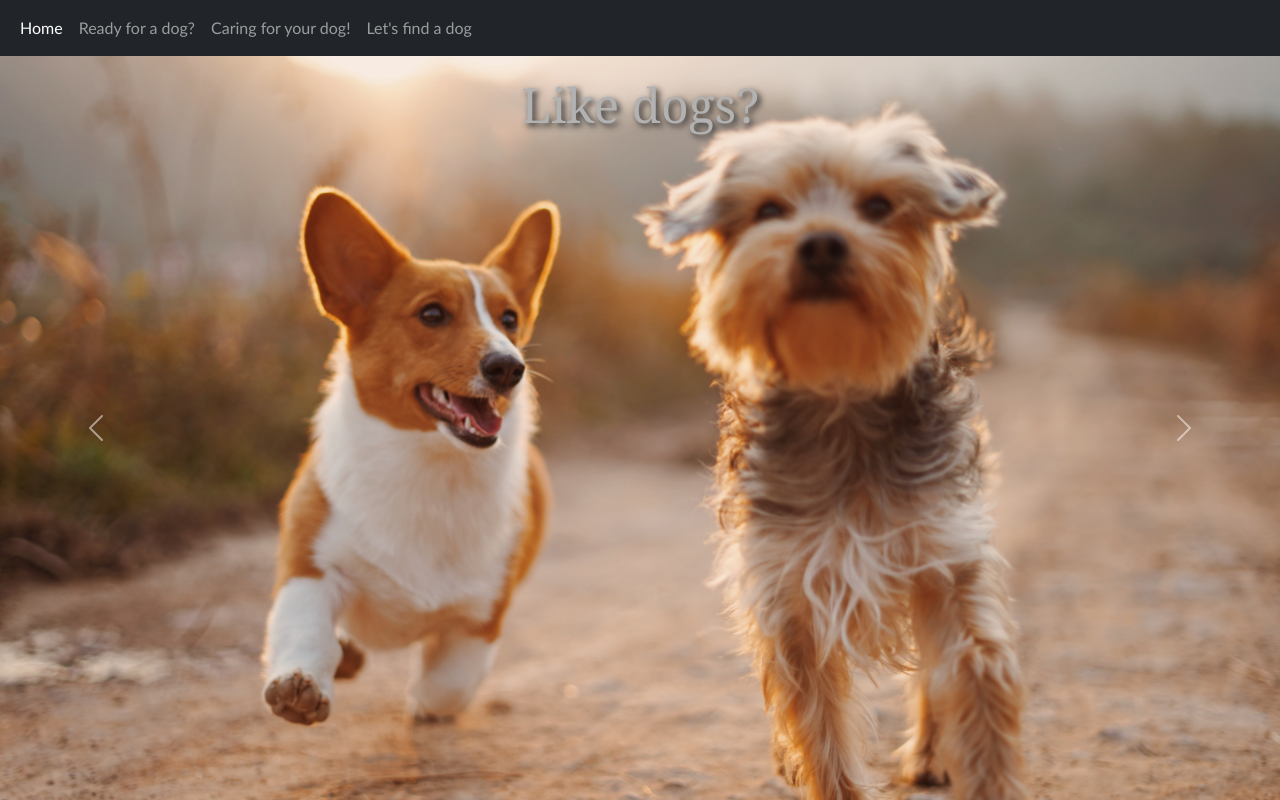
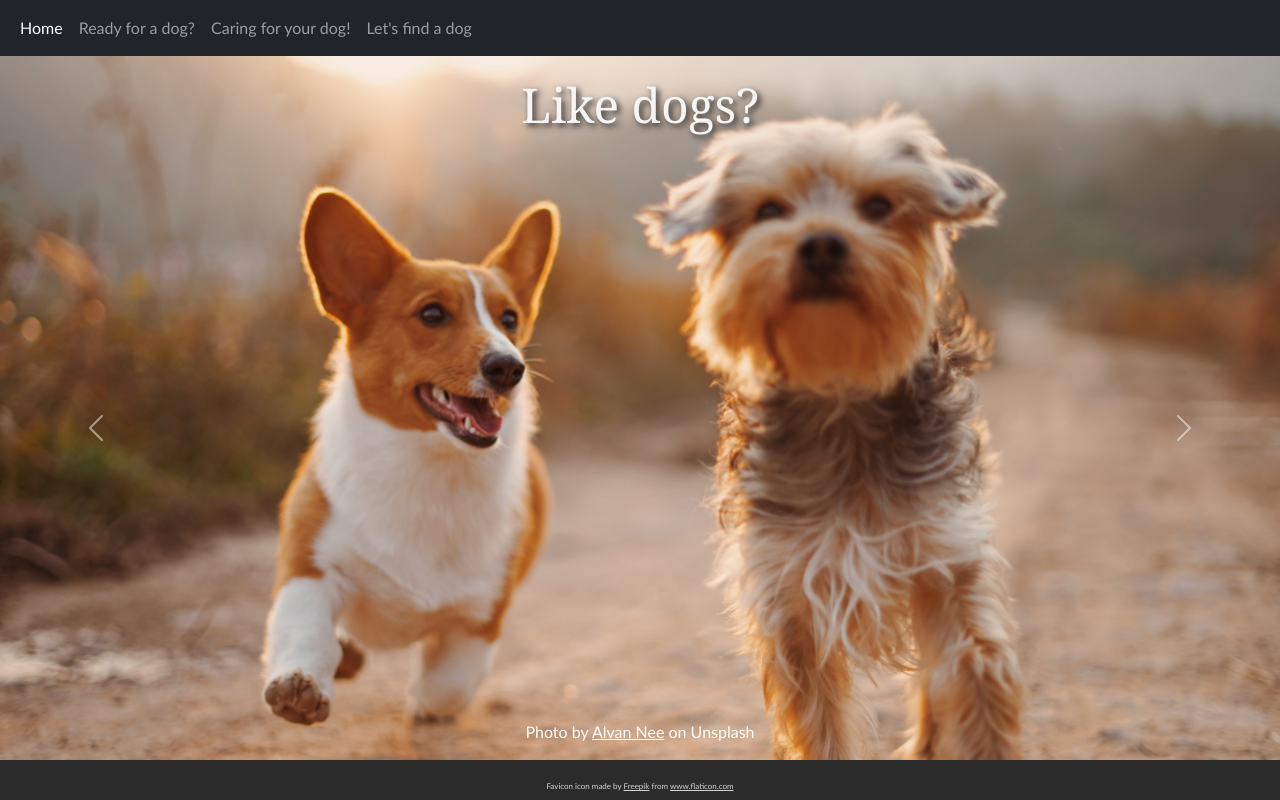
Before and after one commit to ashratigan/Project-Ratigan-Ashley, a website: page index.html in a window 1280 px wide. Drawn offline with nearby package versions, Linux system fonts and the light colour scheme.

Commit message:
added urls for images

```diff
--- a/index.html
+++ b/index.html
@@ -56,32 +56,57 @@
             <div class="carousel-inner">
                 <div class="carousel-item active">
                     <img class="d-block w-100" src="./images/dog1.jpg" alt="First slide">
+                    <div class="carousel-caption d-none d-md-block carousel-caption-top">
+                        <h1 class="carousel-title">Like dogs?</h1>
+                    </div>
                     <div class="carousel-caption d-none d-md-block">
-                        <h1 class="carousel-title">Like dogs?</h1>
+                        <div class="carousel-bottom">
+                            <p class="">Photo by <a href="https://unsplash.com/@alvannee?utm_source=unsplash&utm_medium=referral&utm_content=creditCopyText">Alvan Nee</a> on Unsplash</p>
+                        </div>
                     </div>
                 </div>
                 <div class="carousel-item">
                     <img class="d-block w-100" src="./images/dog2.jpg" alt="Second slide">
+                    <div class="carousel-caption d-none d-md-block carousel-caption-top">
+                        <h1 class="carousel-title">We do!</h1>
+                    </div>
                     <div class="carousel-caption d-none d-md-block">
-                        <h1 class="carousel-title">We do!</h1>
+                        <div class="carousel-bottom">
+                            <p class="">Photo by <a href="https://unsplash.com/@anoirchafik?utm_source=unsplash&utm_medium=referral&utm_content=creditCopyText">Anoir Chafik</a> on Unsplash</p>
+                        </div>
                     </div>
                 </div>
                 <div class="carousel-item">
                     <img class="d-block w-100" src="./images/dog3.jpg" alt="Third slide">
+                    <div class="carousel-caption d-none d-md-block carousel-caption-top">
+                        <h1 class="carousel-title">What are you waiting for?</h1>
+                    </div>
                     <div class="carousel-caption d-none d-md-block">
-                        <h1 class="carousel-title">What are you waiting for?</h1>
+                        <div class="carousel-bottom">
+                            <p class="">Photo by <a href="https://unsplash.com/@coleito?utm_source=unsplash&utm_medium=referral&utm_content=creditCopyText">Cole Keister</a> on Unsplash</p>
+                        </div>
                     </div>
                 </div>
                 <div class="carousel-item">
                     <img class="d-block w-100" src="./images/dog4.jpg" alt="Third slide">
+                    <div class="carousel-caption d-none d-md-block carousel-caption-top">
+                        <h1 class="carousel-title">Let's get you ready!</h1>
+                    </div>
                     <div class="carousel-caption d-none d-md-block">
-                        <h1 class="carousel-title">Let's get you ready!</h1>
+                        <div class="carousel-bottom">
+                            <p class="">Photo by <a href="https://unsplash.com/@paulinel?utm_source=unsplash&utm_medium=referral&utm_content=creditCopyText">Pauline Loroy</a> on Unsplash</p>
+                        </div>
                     </div>
                 </div>
                 <div class="carousel-item">
                     <img class="d-block w-100" src="./images/dog5.jpg" alt="Third slide">
+                    <div class="carousel-caption d-none d-md-block carousel-caption-top">
+                        <h1 class="carousel-title">For your new friend!</h1>
+                    </div>
                     <div class="carousel-caption d-none d-md-block">
-                        <h1 class="carousel-title">For your new friend!</h1>
+                        <div class="carousel-bottom">
+                            <p class="">Photo by <a href="https://unsplash.com/@persnicketyprints?utm_source=unsplash&utm_medium=referral&utm_content=creditCopyText">Persnickety Prints</a> on Unsplash</p>
+                        </div>
                     </div>
                 </div>
             </div>
@@ -94,7 +119,10 @@
         </div>
     <!-- </div> -->
 
-
+        <!-- Footer -->
+        <footer>
+            <p>Favicon icon made by <a href="https://www.freepik.com" title="Freepik">Freepik</a> from <a href="https://www.flaticon.com/" title="Flaticon">www.flaticon.com</a></p>
+        </footer>
         <!-- <script src="https://cdn.jsdelivr.net/npm/bootstrap@5.0.0-beta2/dist/js/bootstrap.bundle.min.js" integrity="sha384-b5kHyXgcpbZJO/tY9Ul7kGkf1S0CWuKcCD38l8YkeH8z8QjE0GmW1gYU5S9FOnJ0" crossorigin="anonymous"></script> -->
     </body>
 </html>
--- a/styles.css
+++ b/styles.css
@@ -21,8 +21,9 @@ footer {
     right:0;
     height: 2.5rem;
     color: lightgray;
-    background-color: #3362c1;
-    box-shadow: 0px -3px 3px -2px lightgrey
+    background-color: #2b2b2b;
+    /* background-color: #3362c1; */
+    /* box-shadow: 0px -3px 3px -2px lightgrey */
 }
 footer > p {
     font-size: 8px;
@@ -50,9 +51,13 @@ footer > p {
 .carousel-item img { height: 100%; object-fit: cover; object-position: center;}
 
 
-.carousel-caption {
+.carousel-caption-top {
     top: 0;
     bottom: auto;
+}
+.carousel-bottom {
+    bottom: 0;
+    /* top: auto; */
 }
 
 .carousel-title {
@@ -60,7 +65,10 @@ footer > p {
     font-family: Georgia, 'Times New Roman', Times, serif;
     /* padding: 40px; */
     font-size: 3em;
-    color: #b2b2b2;
+    color: whitesmoke;
     text-shadow: 3px 3px 6px #2b2b2b;
     /* text-transform: uppercase; */
 }
+a {
+    color: inherit;
+}
```
